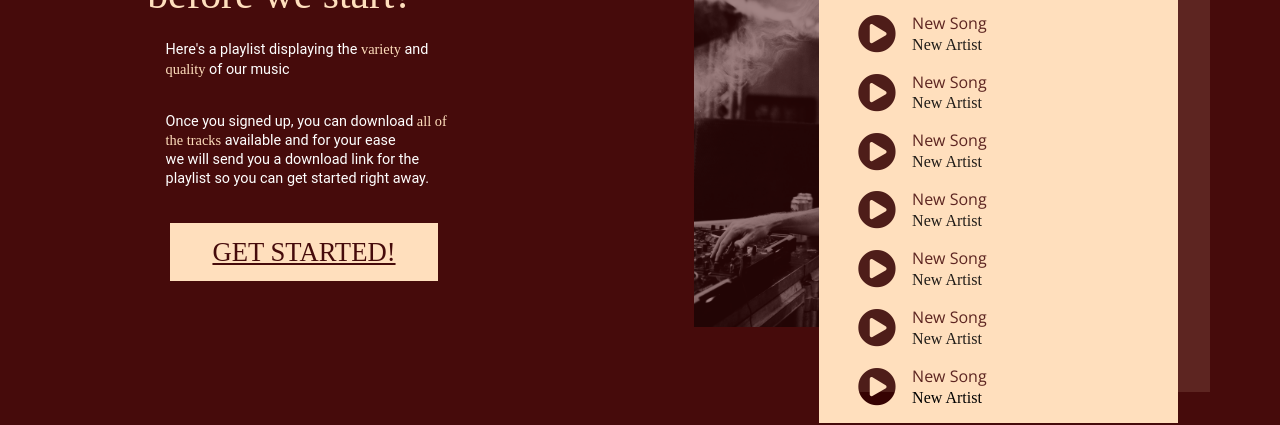
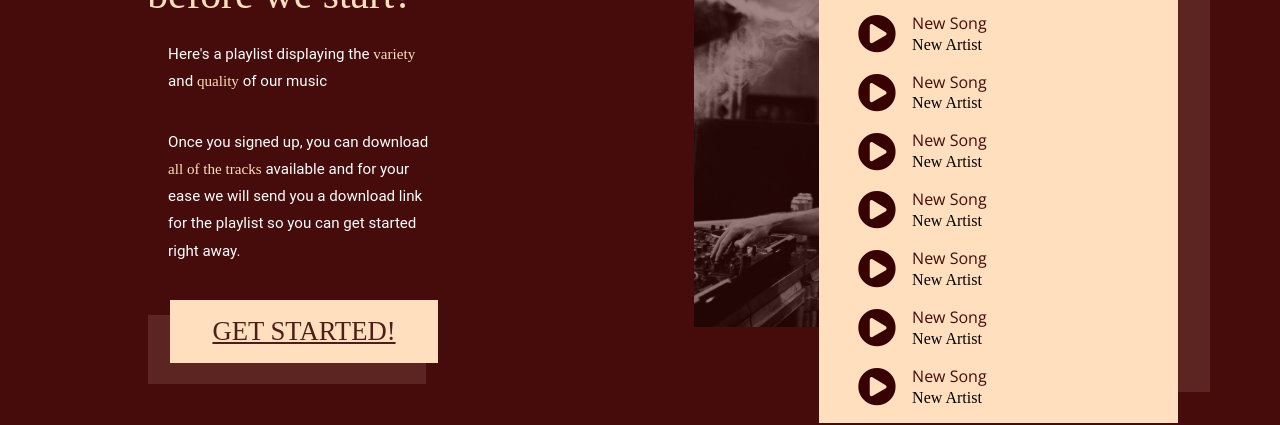
Before and after one commit to joao-alvar/chillhoop, a website: page index.html in a window 1280 px wide. Shown: the part 1532-1957 px from the top of the page. Drawn offline with nearby package versions, Linux system fonts and the light colour scheme; a web font is replaced by a local one.

Commit message:
add updates

```diff
--- a/app/scss/_chillhoop.scss
+++ b/app/scss/_chillhoop.scss
@@ -81,8 +81,9 @@ section {
             padding: 1em 8.5em .2em;
             text-align: left;
             color: #fff;
-            margin-left: -6em;
-            font-size: .9em;
+            margin-left: -7em;
+            font-size: .945em;
+            line-height: 1.8em;
 
             span {
                 color: #FFDFBD;
@@ -91,14 +92,12 @@ section {
             }
 
             .primary__p {
-                padding:  .1em 1em .2em;
+                padding:  .1em 2em .2em;
                 white-space: pre-line;
             }
 
             .secondary__p {
-                padding:  2em 1em .2em;
-                white-space: pre-line;
-
+                padding:  2em 2em .2em;
             }
 
         }
@@ -111,18 +110,31 @@ section {
             margin-left: -3em;
 
             button {
-                padding: 1em 3.2em;
+                padding: 1.2em 3.2em;
                 background-color: #FFDFBD;
                 outline: none;
                 border: #FFDFBD;
+                &:hover {
+                background-color: #e6cbaf;
+                }
+
+                }
             }
 
             a {
-                color: #460b0b;
+                color: #360202;
                 font-size: 2em;
                 font-family: $main-font;
                 font-weight: 300;
                 text-transform: uppercase;
+
+                &::before {
+                    content: "";
+                    padding: 1.3em 5.2em;
+                    bottom: 13%;
+                    left: 7%;
+                    position: absolute;
+                    background-color: #ffdfbd1f;
             }
         }
     }
@@ -151,7 +163,6 @@ section {
             height: 100%;
             top: -6%;
             right: -9%;
-            z-index: 3;
             position: absolute;
             background-color: #ffdfbd1f;
 
```
Also changed, not shown: app/scss/dist/_chillhoop.css, app/scss/dist/style.css.
